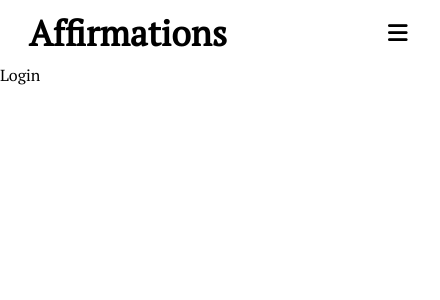
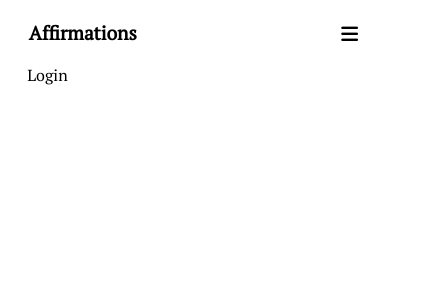
Before and after one commit to TannerBarcelos/Affirmations, a React (Create React App) app in the folder frontend/: page /login in a window 390 px wide. Shown: the top 300 px of the page, 440 px wide, since content can reach past the window. Built offline with nearby package versions, Linux system fonts and the light colour scheme.

Commit message:
fixing header + text

```diff
--- a/frontend/src/App.js
+++ b/frontend/src/App.js
@@ -13,8 +13,8 @@ function App() {
   return (
     <>
       <Router>
+        <Header />
         <div className='container'>
-          <Header />
           <Routes>
             <Route path='/' element={<Home />} />
             <Route path='/dashboard' element={<Dashboard />} />
--- a/frontend/src/index.css
+++ b/frontend/src/index.css
@@ -4,6 +4,11 @@
   padding: 0;
   margin: 0;
   font-family: 'PT Serif', serif;
+}
+
+.container {
+  width: 86vw;
+  margin: 0 auto;
 }
 
 /* HEADER STYLES */
@@ -66,9 +71,13 @@
 
 .responsive-links {
   width: 100vw;
+  height: 12rem;
   background-color: rgba(141, 208, 177, 0.365);
   margin-bottom: 2rem;
-  padding: 1rem;
+  padding: 0.7rem;
+  font-size: 14px;
+  margin-top: -5rem;
+  padding-top: 5rem;
 }
 
 .responsive-links a {
@@ -77,15 +86,29 @@
 
 /*Media Query to Show Menu Button on Small Screens*/
 @media screen and (max-width: 600px) {
+  html,
+  body {
+    max-width: 100%;
+    overflow-x: hidden;
+  }
+
+  .header .logo {
+    font-size: 1.2rem;
+  }
   .header .nav-item:not(:last-child) {
     display: none;
   }
-  .header .nav-list {
-    width: 20px;
-    padding-right: 2rem;
-    justify-content: right;
-  }
   .header .nav-item-menu-icon {
     display: block;
+    position: absolute;
+    top: 1.3rem;
+    right: 2rem;
+    font-size: 1.2rem;
   }
 }
+
+@media screen and (max-width: 300px) {
+  .header .logo {
+    font-size: 1rem;
+  }
+}
--- a/frontend/src/pages/Home.jsx
+++ b/frontend/src/pages/Home.jsx
@@ -1,4 +1,4 @@
 const Home = () => {
-  return <div>Home</div>;
+  return <div></div>;
 };
 export default Home;
```
